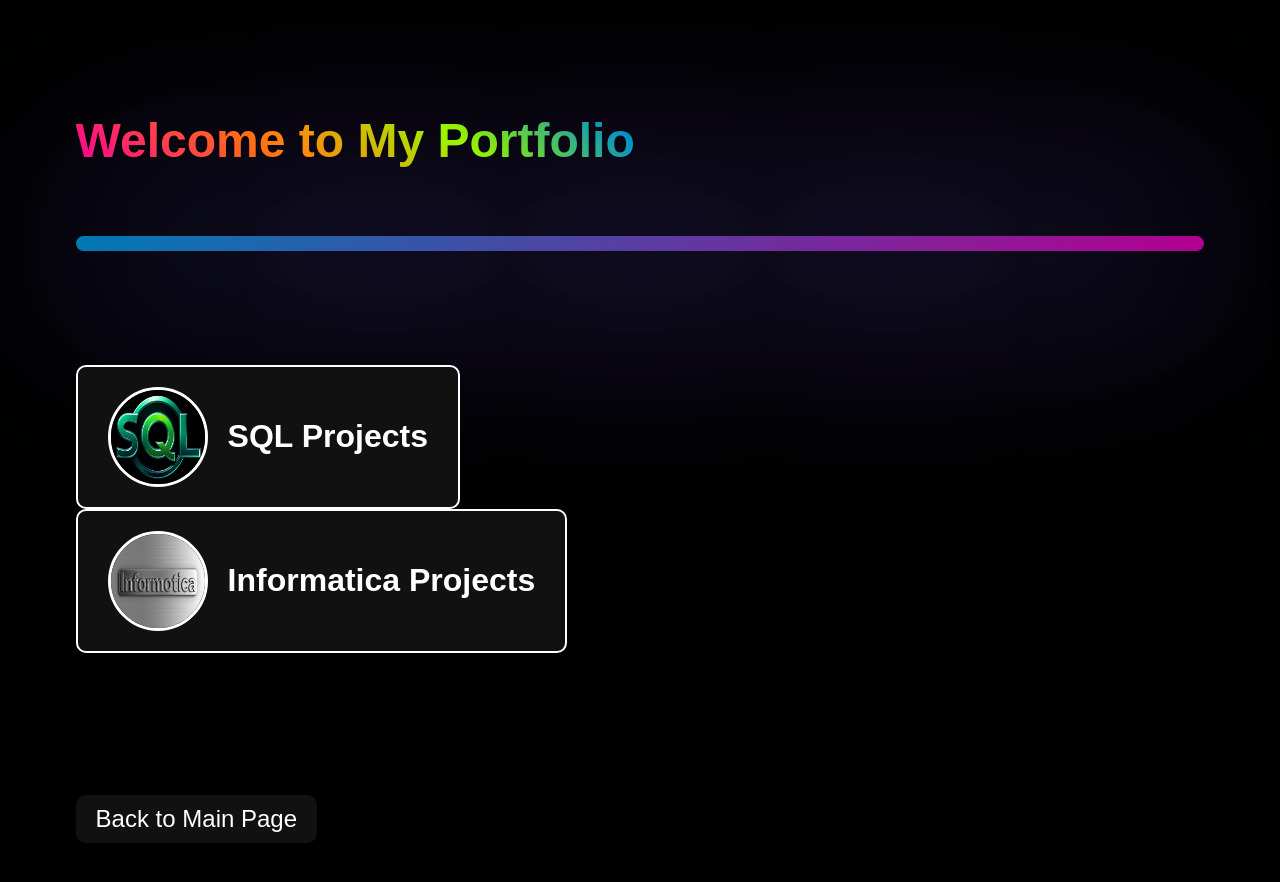
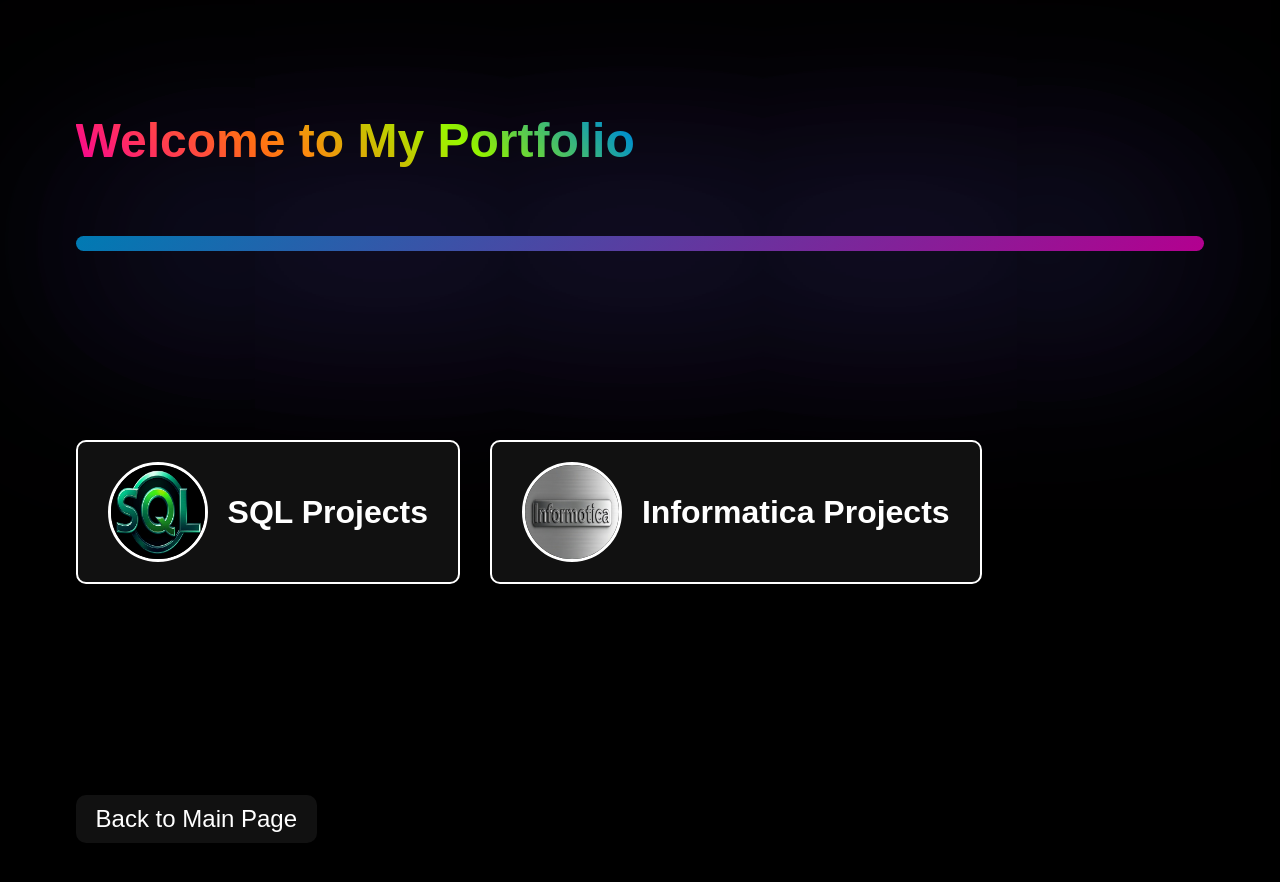
Before and after one commit to nbahador/nbahador.github.io, a Jekyll site: the page portfolio.html, which Jekyll copies as it is, in a window 1280 px wide. Shown: the top 882 px of the page. Built offline with Jekyll 4.4.1, drawn with Linux system fonts in a browser that asks for light colours.

Commit message:
Update portfolio.html

```diff
--- a/portfolio.html
+++ b/portfolio.html
@@ -96,6 +96,12 @@
         }
 
         /* Button Styling */
+        .project-buttons-container {
+            display: flex; /* Use flexbox to align buttons horizontally */
+            gap: 30px; /* Add space between buttons */
+            margin-top: 2cm; /* Space from the wave to the buttons */
+        }
+
         .project-button {
             background-color: #111; /* Dark background for the button */
             color: #fff; /* White text */
@@ -183,6 +189,8 @@
     <!-- Shiny, Metallic Blue-Pink Gradient Wave Below the Title -->
     <div class="wave"></div>
 
+    <!-- Buttons for Projects -->
+    <div class="project-buttons-container">
         <!-- SQL Projects Button -->
         <a href="sqlprojects.html">
             <button class="project-button">
@@ -198,6 +206,7 @@
                 Informatica Projects
             </button>
         </a>
+    </div>
 
     <!-- Back to Main Page Button -->
     <a href="index.html" class="back-button">Back to Main Page</a>
```
Lines whose indentation alone changed are shown as unchanged.
